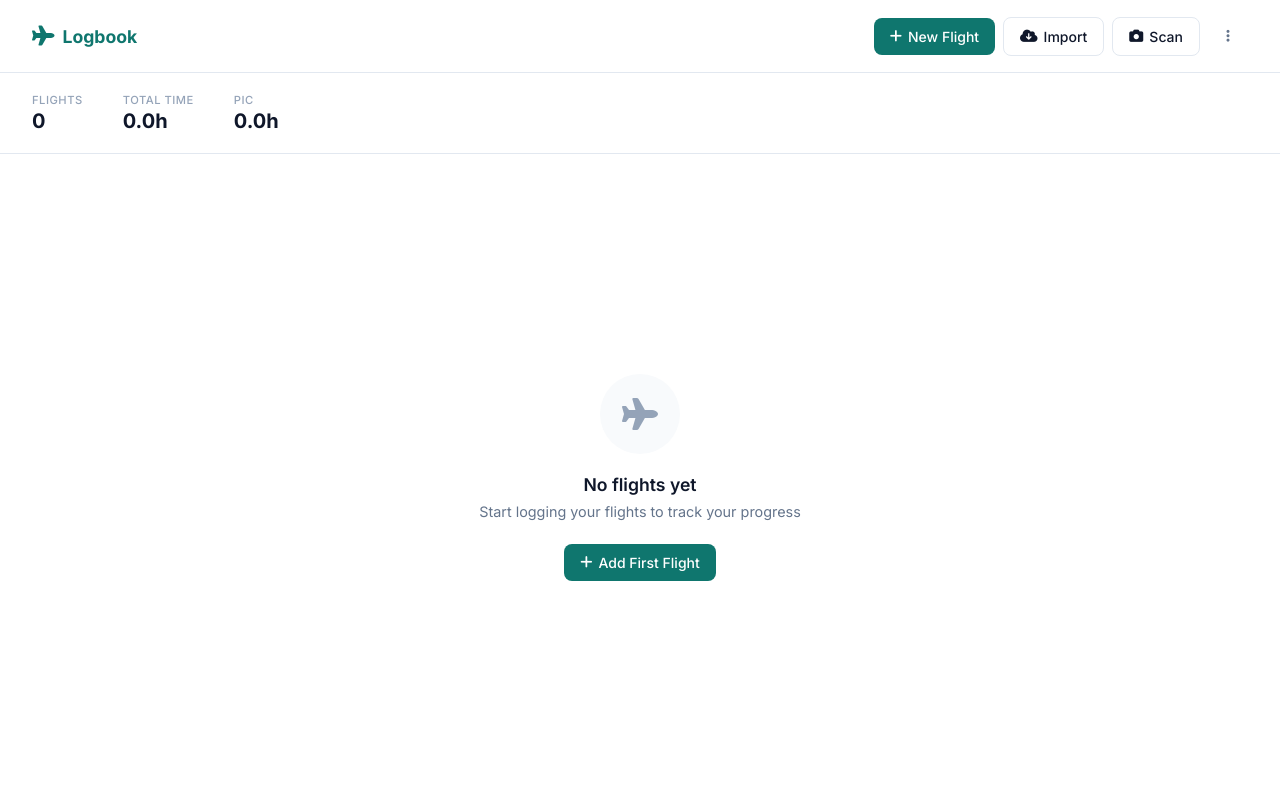
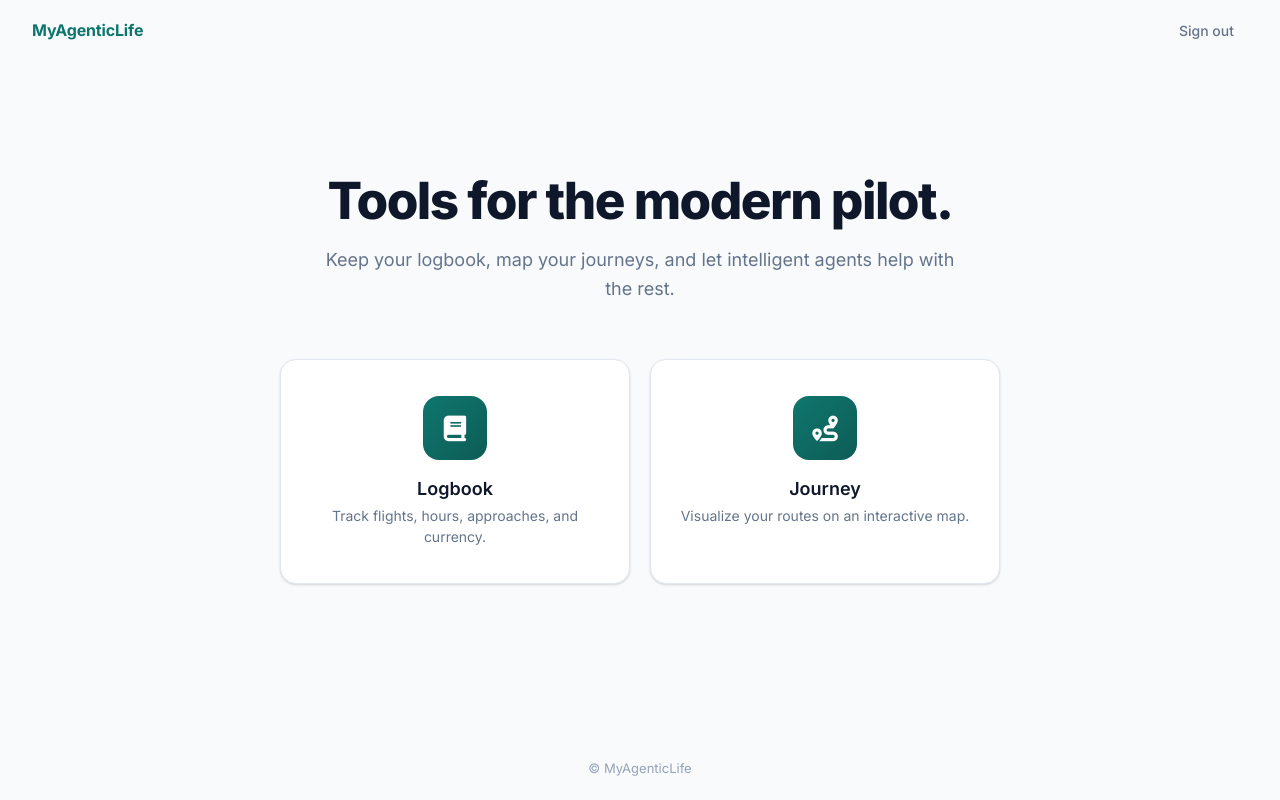
Before and after one commit to haopilot/log_book, a Flask app: page / in a window 1280 px wide. Run offline with Flask 3, Linux system fonts and the light colour scheme; the visitor is signed in with stand-in values (Sample User, id 1).

Commit message:
Add landing page at / and move logbook to /logbook
Introduces a clean public landing page for myagenticlife.com with
two cards (Logbook, Journey). Logbook moves from / to /logbook so
the home route can serve the landing page to both logged-in and
anonymous visitors. Journey card currently links to the existing
rtw-flight-map deployment; to be merged into this app in Phase 2.

Co-Authored-By: Claude Sonnet 4.6 <noreply@anthropic.com>

```diff
--- a/app.py
+++ b/app.py
@@ -100,8 +100,24 @@ def normalize_route_via(route_via: str) -> str:
 
 
 @app.route("/")
+def index():
+    """Landing page with cards for Logbook and Journey."""
+    if current_user.is_authenticated:
+        logbook_url = url_for("logbook_view")
+        journey_url = "https://rtw-flight-map.onrender.com"
+    else:
+        logbook_url = url_for("auth.login", next=url_for("logbook_view"))
+        journey_url = url_for("auth.login")
+    return render_template(
+        "landing.html",
+        logbook_url=logbook_url,
+        journey_url=journey_url,
+    )
+
+
+@app.route("/logbook")
 @login_required
-def index():
+def logbook_view():
     """Main logbook view - summary list."""
     uid = current_user.id
     entries = storage.get_all_entries(user_id=uid, sort_by_date=True)
@@ -156,7 +172,7 @@ def view_entry(entry_id):
     """View/edit a specific flight entry."""
     entry = storage.get_entry(entry_id, user_id=current_user.id)
     if not entry:
-        return redirect(url_for("index"))
+        return redirect(url_for("logbook_view"))
     return render_template("entry.html", entry=entry.to_dict(), is_new=False)
 
 
--- a/templates/entry.html
+++ b/templates/entry.html
@@ -404,7 +404,7 @@
 </head>
 <body>
   <header class="header">
-    <a href="/" class="back-btn">
+    <a href="/logbook" class="back-btn">
       <i class="fas fa-arrow-left"></i>
       <span>Back</span>
     </a>
@@ -604,7 +604,7 @@
     <div></div>
     {% endif %}
     <div class="footer-actions">
-      <a href="/" class="btn btn-secondary">Cancel</a>
+      <a href="/logbook" class="btn btn-secondary">Cancel</a>
       <button type="submit" form="entryForm" class="btn btn-primary btn-lg"
               {% if entry.locked %}disabled title="Entry is locked"{% endif %}>
         <i class="fas fa-check"></i> Save
--- a/templates/import.html
+++ b/templates/import.html
@@ -620,7 +620,7 @@
 </head>
 <body>
   <header class="header">
-    <a href="/" class="back-link"><i class="fas fa-arrow-left"></i> Back</a>
+    <a href="/logbook" class="back-link"><i class="fas fa-arrow-left"></i> Back</a>
     <h1 class="page-title"><i class="fas fa-cloud-download-alt"></i> FlightAware Import</h1>
     <a href="/logout" class="btn btn-ghost btn-sm" title="Sign Out" style="font-size:0.8rem;color:var(--text-muted);">
       <i class="fas fa-sign-out-alt"></i>
--- /dev/null
+++ b/templates/landing.html
@@ -0,0 +1,186 @@
+<!DOCTYPE html>
+<html lang="en">
+<head>
+  <meta charset="UTF-8">
+  <meta name="viewport" content="width=device-width, initial-scale=1.0">
+  <title>MyAgenticLife</title>
+  <link href="https://fonts.googleapis.com/css2?family=Inter:wght@400;500;600;700;800&display=swap" rel="stylesheet">
+  <link rel="stylesheet" href="https://cdnjs.cloudflare.com/ajax/libs/font-awesome/6.4.0/css/all.min.css">
+  <style>
+    :root {
+      --primary: #0f766e;
+      --primary-dark: #0d5d56;
+      --bg: #f8fafc;
+      --surface: #ffffff;
+      --border: #e2e8f0;
+      --text: #0f172a;
+      --text-secondary: #64748b;
+      --text-muted: #94a3b8;
+      --shadow: 0 1px 3px rgba(0,0,0,0.1), 0 1px 2px rgba(0,0,0,0.06);
+      --shadow-lg: 0 20px 25px -5px rgba(0,0,0,0.05), 0 10px 10px -5px rgba(0,0,0,0.02);
+      --radius-lg: 16px;
+    }
+    * { margin: 0; padding: 0; box-sizing: border-box; }
+    body {
+      font-family: 'Inter', -apple-system, BlinkMacSystemFont, sans-serif;
+      background: var(--bg);
+      min-height: 100vh;
+      color: var(--text);
+      display: flex;
+      flex-direction: column;
+    }
+
+    .topbar {
+      padding: 20px 32px;
+      display: flex;
+      justify-content: space-between;
+      align-items: center;
+    }
+    .brand {
+      font-weight: 700;
+      font-size: 1rem;
+      color: var(--primary);
+      letter-spacing: -0.01em;
+    }
+    .topbar-actions a {
+      color: var(--text-secondary);
+      text-decoration: none;
+      font-size: 0.875rem;
+      font-weight: 500;
+      margin-left: 16px;
+      padding: 8px 14px;
+      border-radius: 8px;
+      transition: all 0.15s;
+    }
+    .topbar-actions a:hover { color: var(--text); background: rgba(0,0,0,0.04); }
+    .topbar-actions a.primary {
+      background: var(--primary);
+      color: white;
+    }
+    .topbar-actions a.primary:hover { background: var(--primary-dark); }
+
+    main {
+      flex: 1;
+      display: flex;
+      flex-direction: column;
+      align-items: center;
+      justify-content: center;
+      padding: 40px 24px 80px;
+    }
+
+    .hero {
+      text-align: center;
+      max-width: 640px;
+      margin-bottom: 56px;
+    }
+    .hero h1 {
+      font-size: clamp(2.2rem, 5vw, 3.2rem);
+      font-weight: 800;
+      letter-spacing: -0.03em;
+      line-height: 1.1;
+      margin-bottom: 18px;
+    }
+    .hero p {
+      font-size: 1.125rem;
+      color: var(--text-secondary);
+      line-height: 1.6;
+    }
+
+    .cards {
+      display: grid;
+      grid-template-columns: repeat(auto-fit, minmax(260px, 1fr));
+      gap: 20px;
+      width: 100%;
+      max-width: 720px;
+    }
+    .card {
+      background: var(--surface);
+      border: 1px solid var(--border);
+      border-radius: var(--radius-lg);
+      padding: 36px 28px;
+      text-decoration: none;
+      color: inherit;
+      display: flex;
+      flex-direction: column;
+      align-items: center;
+      text-align: center;
+      transition: all 0.2s;
+      box-shadow: var(--shadow);
+    }
+    .card:hover {
+      transform: translateY(-4px);
+      box-shadow: var(--shadow-lg);
+      border-color: var(--primary);
+    }
+    .card-icon {
+      width: 64px;
+      height: 64px;
+      border-radius: 16px;
+      background: linear-gradient(135deg, var(--primary), var(--primary-dark));
+      color: white;
+      display: flex;
+      align-items: center;
+      justify-content: center;
+      font-size: 1.6rem;
+      margin-bottom: 18px;
+    }
+    .card-title {
+      font-size: 1.125rem;
+      font-weight: 600;
+      margin-bottom: 6px;
+    }
+    .card-desc {
+      font-size: 0.875rem;
+      color: var(--text-secondary);
+      line-height: 1.5;
+    }
+
+    footer {
+      text-align: center;
+      padding: 24px;
+      color: var(--text-muted);
+      font-size: 0.8125rem;
+    }
+
+    @media (max-width: 480px) {
+      .topbar { padding: 16px 20px; }
+      main { padding: 24px 20px 60px; }
+      .hero { margin-bottom: 36px; }
+    }
+  </style>
+</head>
+<body>
+  <div class="topbar">
+    <div class="brand">MyAgenticLife</div>
+    <div class="topbar-actions">
+      {% if current_user.is_authenticated %}
+        <a href="{{ url_for('auth.logout') }}">Sign out</a>
+      {% else %}
+        <a href="{{ url_for('auth.login') }}">Sign in</a>
+      {% endif %}
+    </div>
+  </div>
+
+  <main>
+    <div class="hero">
+      <h1>Tools for the modern pilot.</h1>
+      <p>Keep your logbook, map your journeys, and let intelligent agents help with the rest.</p>
+    </div>
+
+    <div class="cards">
+      <a class="card" href="{{ logbook_url }}">
+        <div class="card-icon"><i class="fas fa-book"></i></div>
+        <div class="card-title">Logbook</div>
+        <div class="card-desc">Track flights, hours, approaches, and currency.</div>
+      </a>
+      <a class="card" href="{{ journey_url }}">
+        <div class="card-icon"><i class="fas fa-route"></i></div>
+        <div class="card-title">Journey</div>
+        <div class="card-desc">Visualize your routes on an interactive map.</div>
+      </a>
+    </div>
+  </main>
+
+  <footer>&copy; MyAgenticLife</footer>
+</body>
+</html>
--- a/templates/scan.html
+++ b/templates/scan.html
@@ -338,7 +338,7 @@
 </head>
 <body>
   <header class="header">
-    <a href="/" class="back-link"><i class="fas fa-arrow-left"></i> Back</a>
+    <a href="/logbook" class="back-link"><i class="fas fa-arrow-left"></i> Back</a>
     <h1 class="page-title"><i class="fas fa-camera"></i> Scan Logbook</h1>
     <a href="/logout" class="btn btn-ghost btn-sm" title="Sign Out" style="font-size:0.8rem;color:var(--text-muted);">
       <i class="fas fa-sign-out-alt"></i>
```
